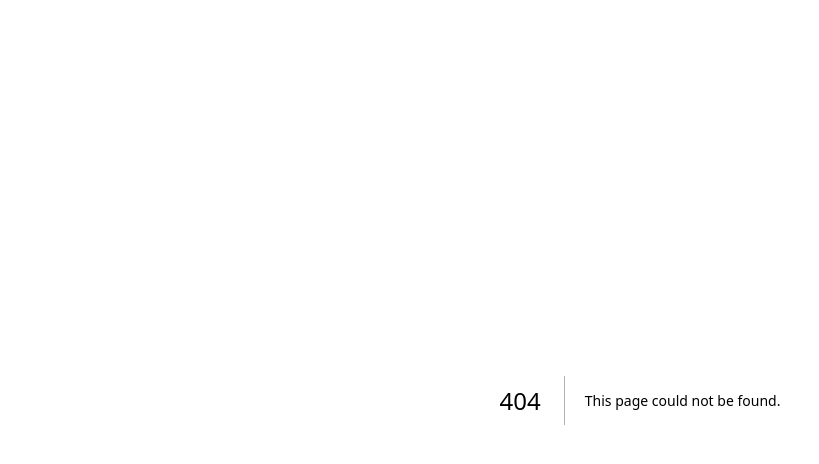
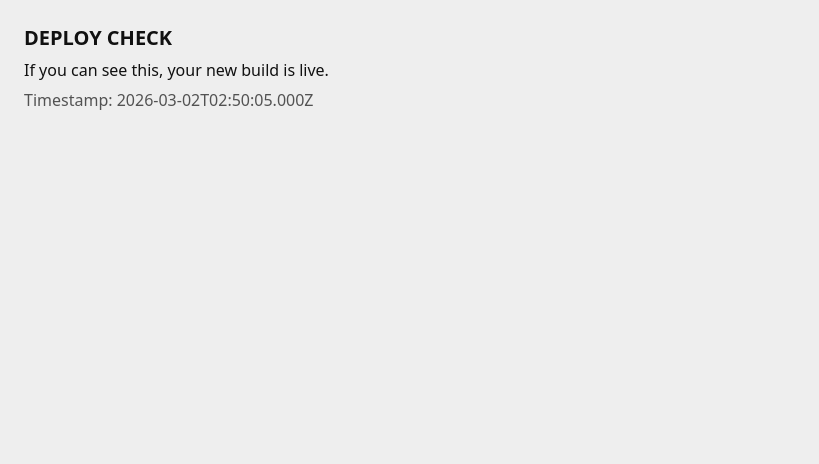
Before and after one commit to hwy61ai-bit/localizer, a Next.js app: page /deploy-check in a window 1280 px wide. Before the commit this address had no page. Shown: the top 464 px of the page, without its empty margins (0-819 px from the left). Built offline with nearby package versions, Linux system fonts and the light colour scheme.

Commit message:
Add public deploy check route

```diff
--- /dev/null
+++ b/app/deploy-check/page.tsx
@@ -0,0 +1,11 @@
+export default function DeployCheck() {
+  return (
+    <div style={{ padding: 24, fontFamily: "system-ui" }}>
+      <div style={{ fontWeight: 900, fontSize: 20 }}>DEPLOY CHECK</div>
+      <div style={{ marginTop: 8 }}>If you can see this, your new build is live.</div>
+      <div style={{ marginTop: 8, opacity: 0.7 }}>
+        Timestamp: {new Date().toISOString()}
+      </div>
+    </div>
+  );
+}
```
